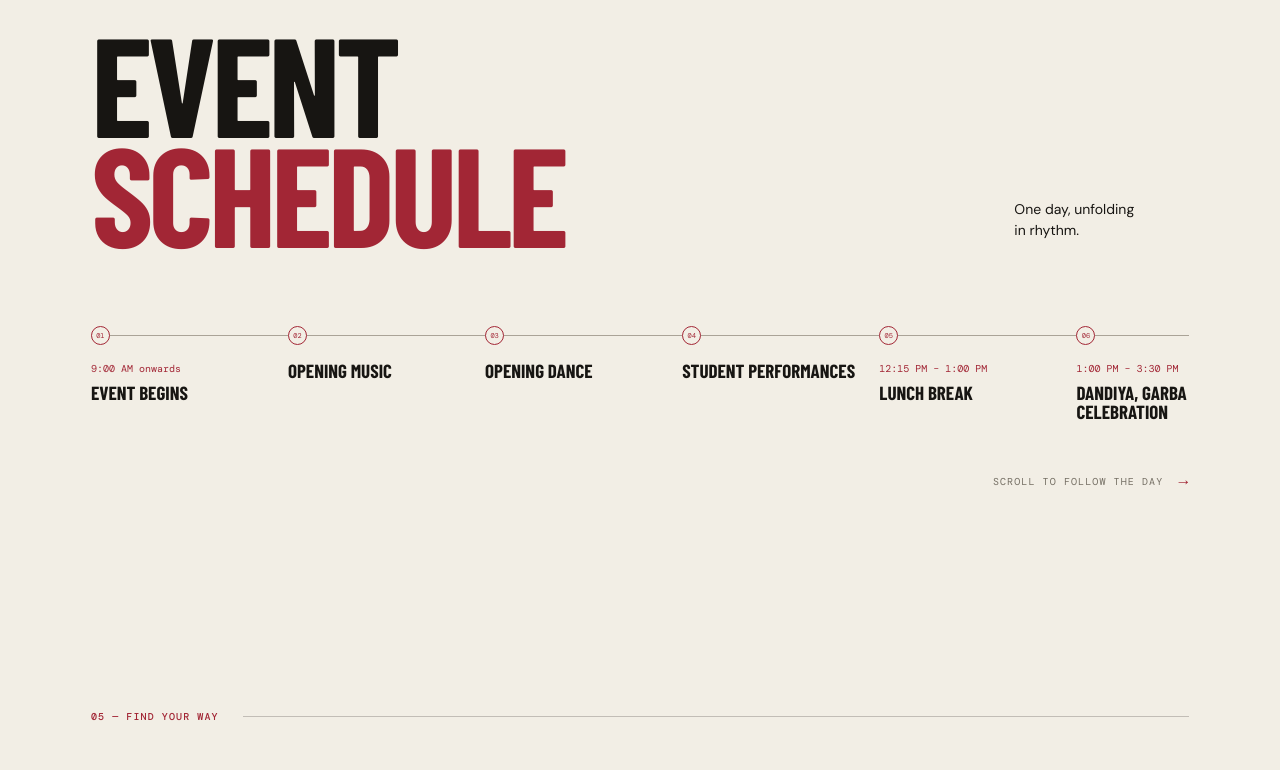
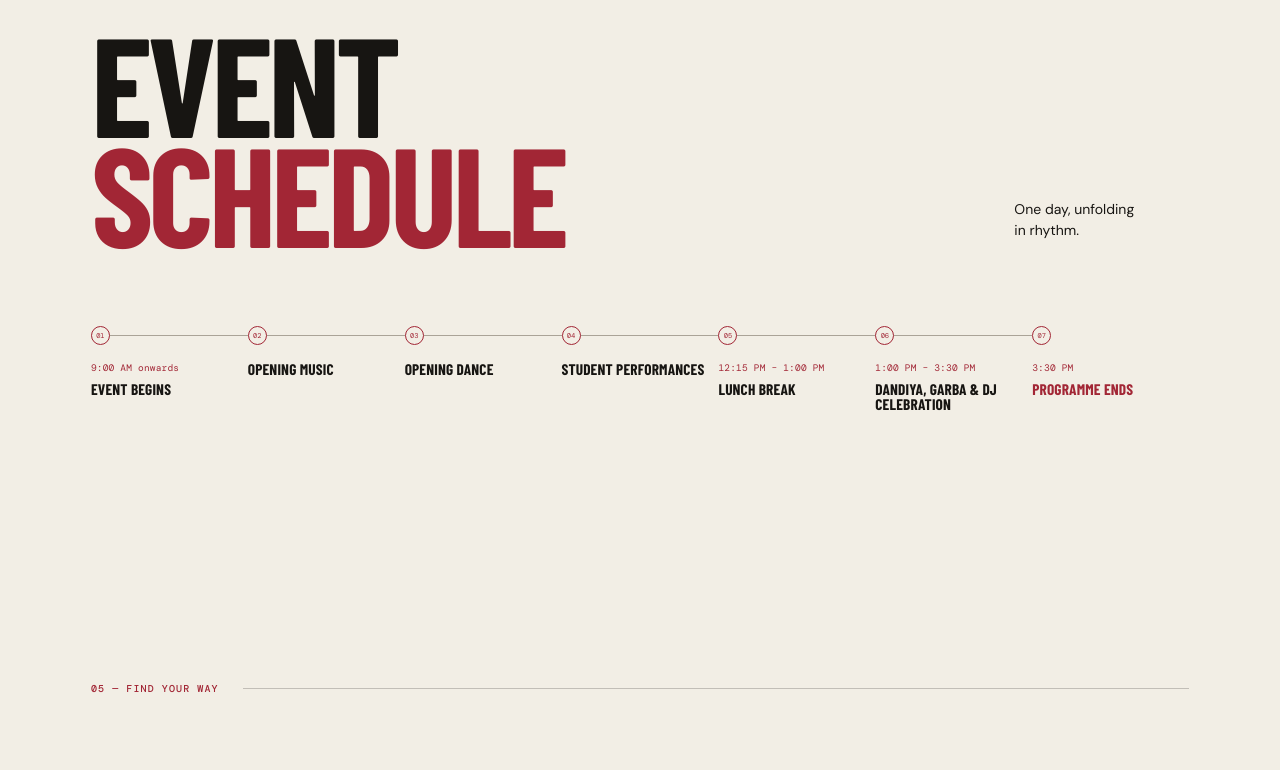
Before and after one commit to archanajalihal/naitranavaratriSOP, a React (Vite) app: page / in a window 1280 px wide. Shown: the part 3775-4545 px from the top of the page. Built offline with nearby package versions, Linux system fonts and the light colour scheme; a web font is replaced by a local one.

Commit message:
fix: make event schedule full-width responsive without horizontal scroll

```diff
--- a/src/App.tsx
+++ b/src/App.tsx
@@ -309,8 +309,7 @@ function App() {
         <section className="schedule-section section-pad" id="schedule" aria-labelledby="schedule-title">
           <div className="section-label"><span className="eyebrow">04 — THE FLOW OF THE DAY</span><span className="label-rule" /></div>
           <div className="schedule-heading"><h2 id="schedule-title">EVENT<br /><span>SCHEDULE</span></h2><p>One day, unfolding<br />in rhythm.</p></div>
-          <div className="timeline-scroll" role="region" aria-label="Event schedule timeline" tabIndex={0}><ol className="timeline">{schedule.map((step, index) => <ScheduleItem key={`${step.label}-${index}`} step={step} index={index} />)}</ol></div>
-          <p className="timeline-hint mono">SCROLL TO FOLLOW THE DAY <span aria-hidden="true">→</span></p>
+          <div className="timeline-wrap" role="region" aria-label="Event schedule timeline"><ol className="timeline">{schedule.map((step, index) => <ScheduleItem key={`${step.label}-${index}`} step={step} index={index} />)}</ol></div>
         </section>
 
         <section className="venue-section section-pad" id="venue" aria-labelledby="venue-title">
```
Also changed, not shown: src/styles.css.
